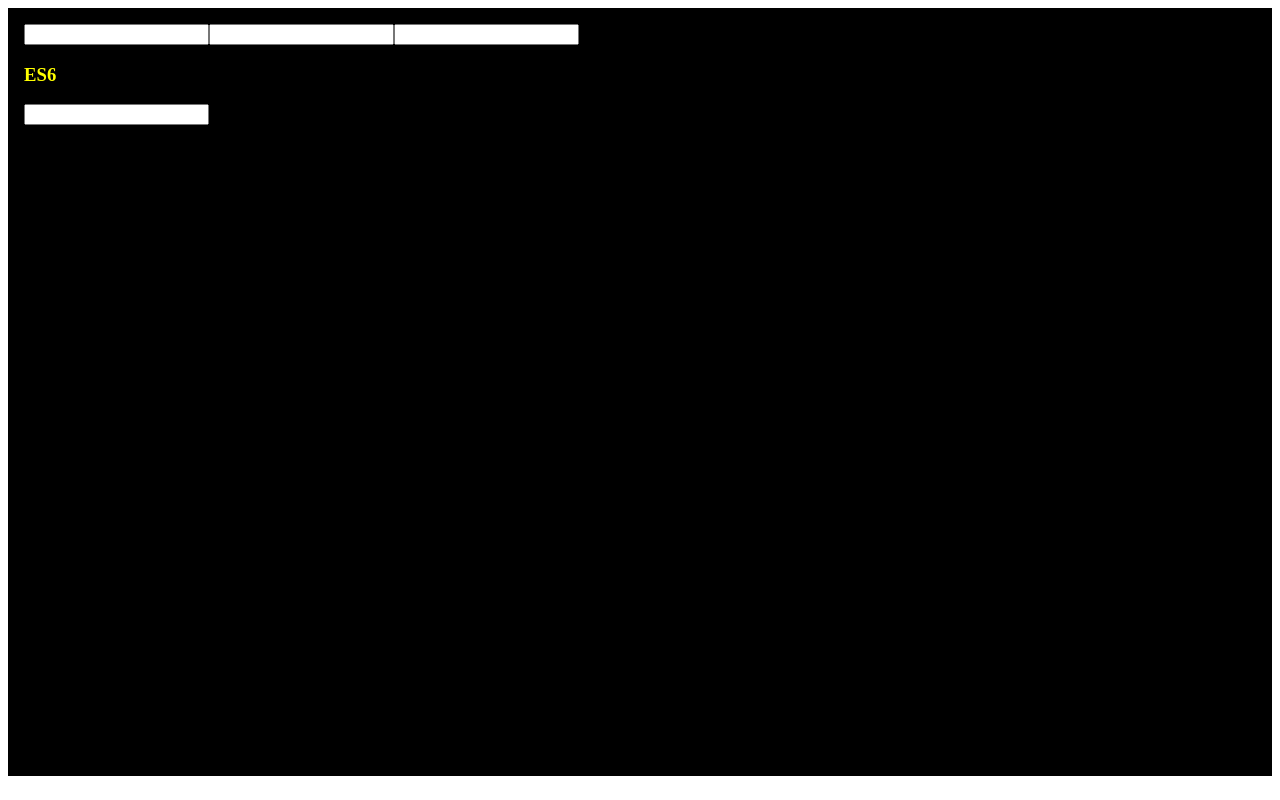
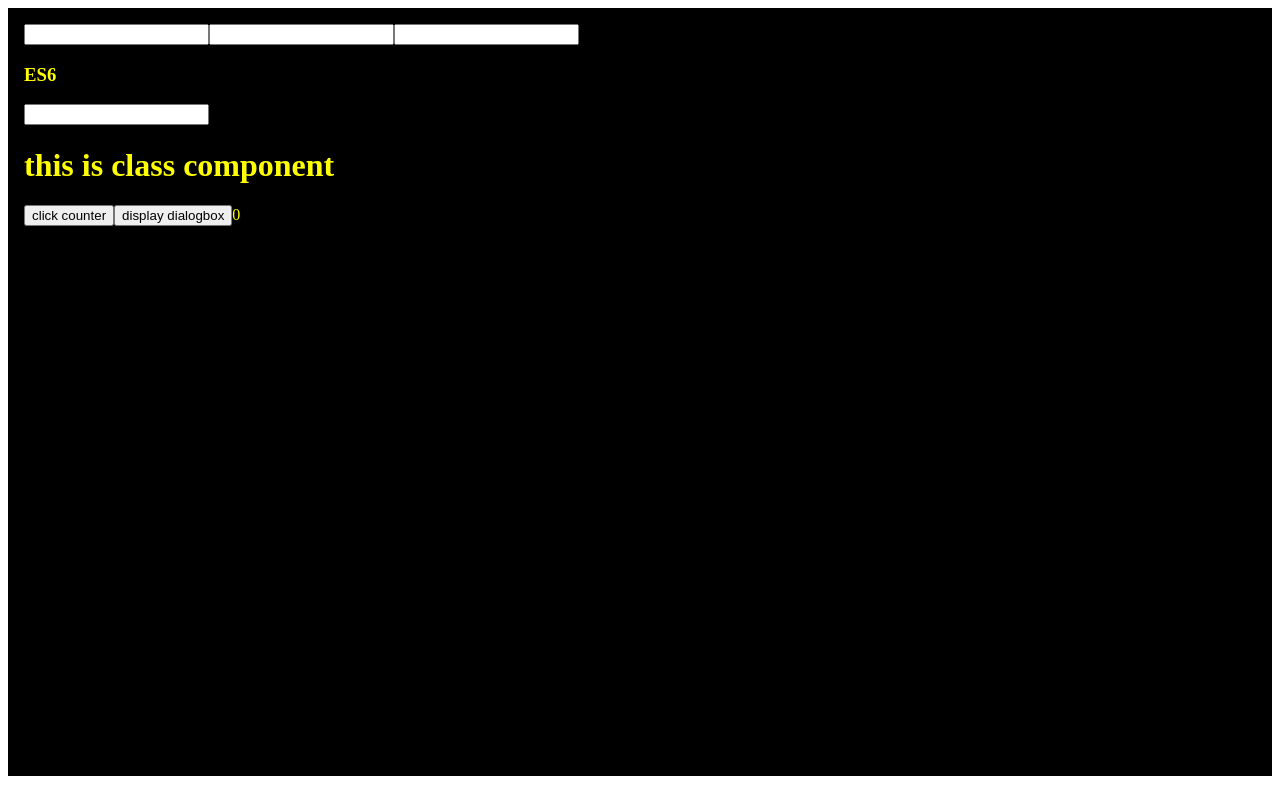
Before and after one commit to Nechir-89/app, a React (Create React App) app: page / in a window 1280 px wide. Built offline with nearby package versions, Linux system fonts and the light colour scheme.

Commit message:
building button component with class

```diff
--- a/src/App.js
+++ b/src/App.js
@@ -1,4 +1,7 @@
 import React from 'react';
+import Button from './components/button';
+
+
 // ES5
 // var MyComponent = React.createClass({
 //   render: function(){
@@ -33,7 +36,8 @@ class MyComponent extends React.Component {
 
 function App() {
   const [user, setUser] = React.useState('Neck');
-  console.log(<h1 className='a'>jsx element</h1>)
+  // console.log(React.useState('Neck'));
+  // console.log(<h1 className='a'>jsx element</h1>)
   return (
     <div style={divStyle}>
       <input type="text" onKeyDown={(e) => console.log(e.target.value)} />
@@ -41,8 +45,9 @@ function App() {
       <input type="text" onKeyPress={(e) => console.log(e.target.value)} />
       <MyComponent />
       {
-
+        console.log(<Button />)
       }
+      <Button />
     </div>
   );
 }
--- /dev/null
+++ b/src/components/button.jsx
@@ -0,0 +1,39 @@
+import { Component } from 'react'
+
+class Button extends Component {
+  constructor(props) {
+    super(props);
+    this.state = {
+      counter: 0
+    }
+    this.handleClick = this.handleClick.bind(this);
+  }
+
+  handleClick() {
+    this.setState(prevCounter => {
+      return { counter: prevCounter.counter + 1 }
+    });
+  }
+
+  handleEvent() {
+    alert('this is event handler');
+    this.setState(prevCounter => {
+      return { counter: prevCounter.counter + 1 }
+    })
+  }
+
+  render() {
+    return (
+      <>
+        <h1>
+          this is class component
+        </h1>
+        <button onClick={() => this.handleClick()}>click counter</button>
+        <button onClick={() => this.handleEvent()}>display dialogbox</button>
+        {this.state.counter}
+      </>
+    )
+  }
+}
+
+export default Button;
--- a/src/index.js
+++ b/src/index.js
@@ -8,9 +8,11 @@ root.render(
   <React.StrictMode>
     <App />
     {
-      console.log(<App />)
+      // console.log(<App />)
     }
-    {console.log(typeof([]))}
+    {
+    // console.log(typeof([]))
+    }
   </React.StrictMode>
 );
 
```
